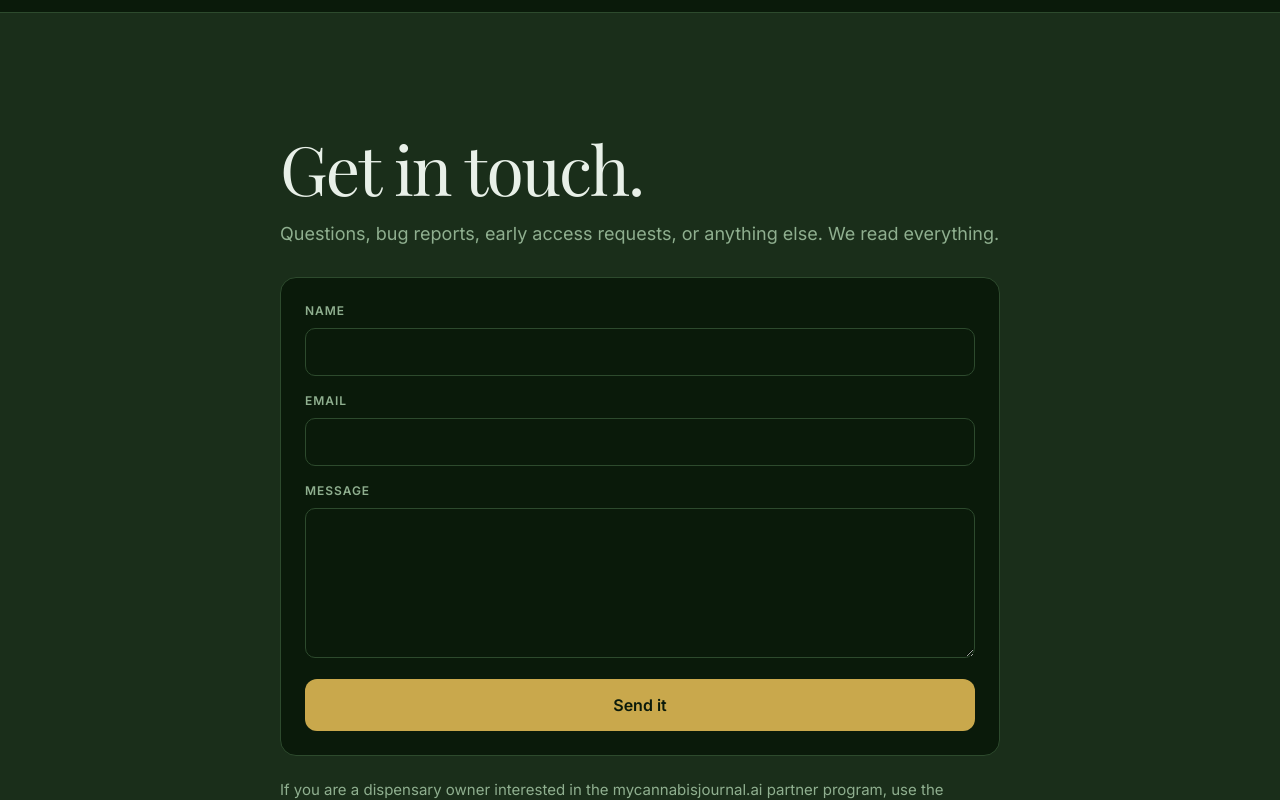
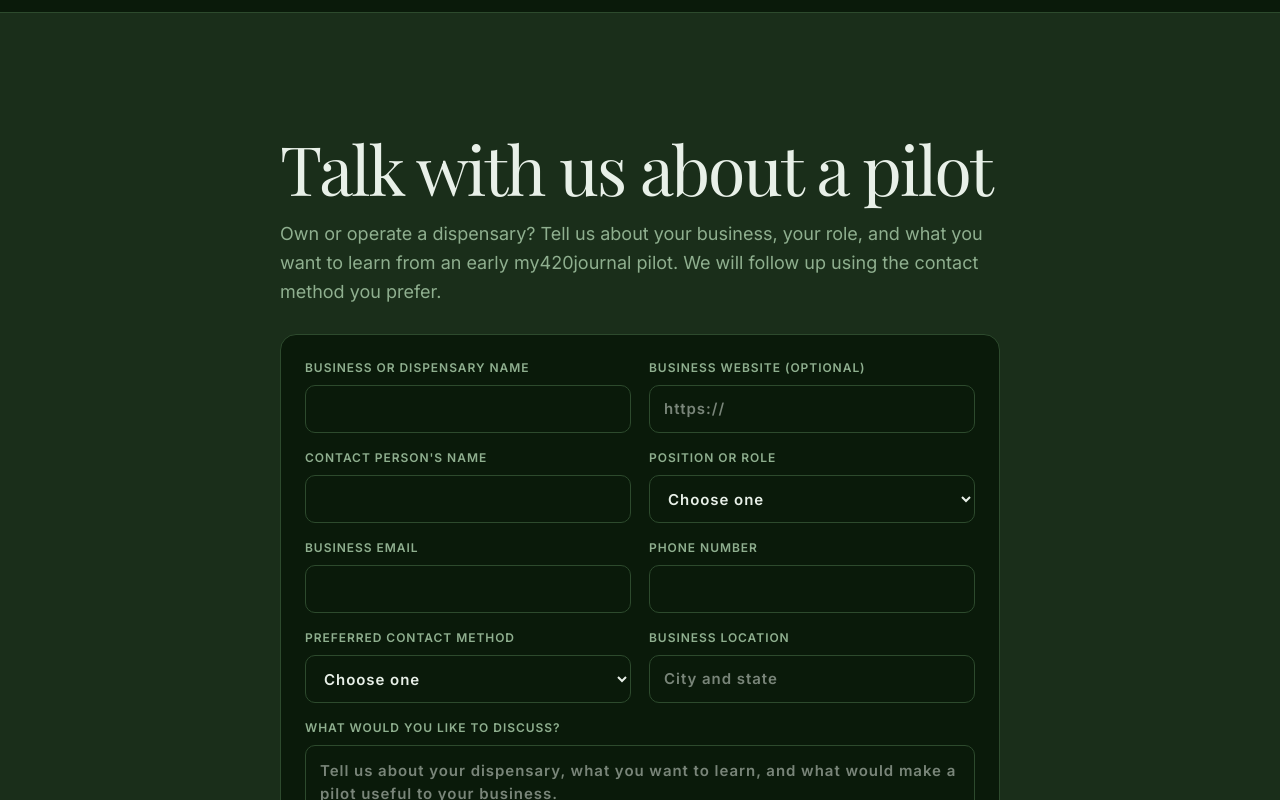
Before and after one commit to casevoiceai/my420journal-app, a React (Vite) app: page /partners in a window 1280 px wide. Shown: the part 3140-3940 px from the top of the page. Built offline with nearby package versions, Linux system fonts and the light colour scheme.

Commit message:
Use B2B form on Partners page

```diff
--- a/src/marketing/MarketingPartners.jsx
+++ b/src/marketing/MarketingPartners.jsx
@@ -66,7 +66,7 @@ export default function MarketingPartners() {
       <ContactSection
         id="partners-contact"
         tone="surface"
-        title="Talk with us about a pilot"
+        mode="partners"
       />
     </MarketingLayout>
   )
```
